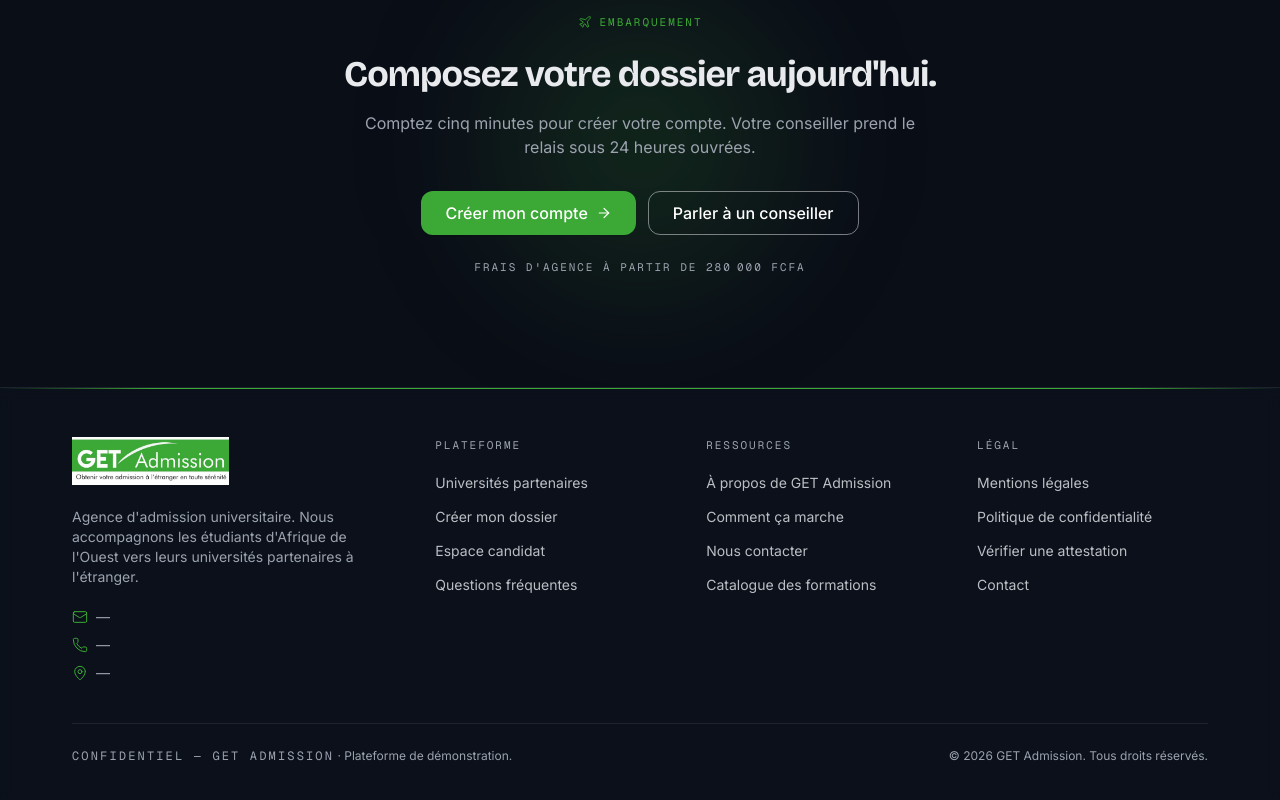
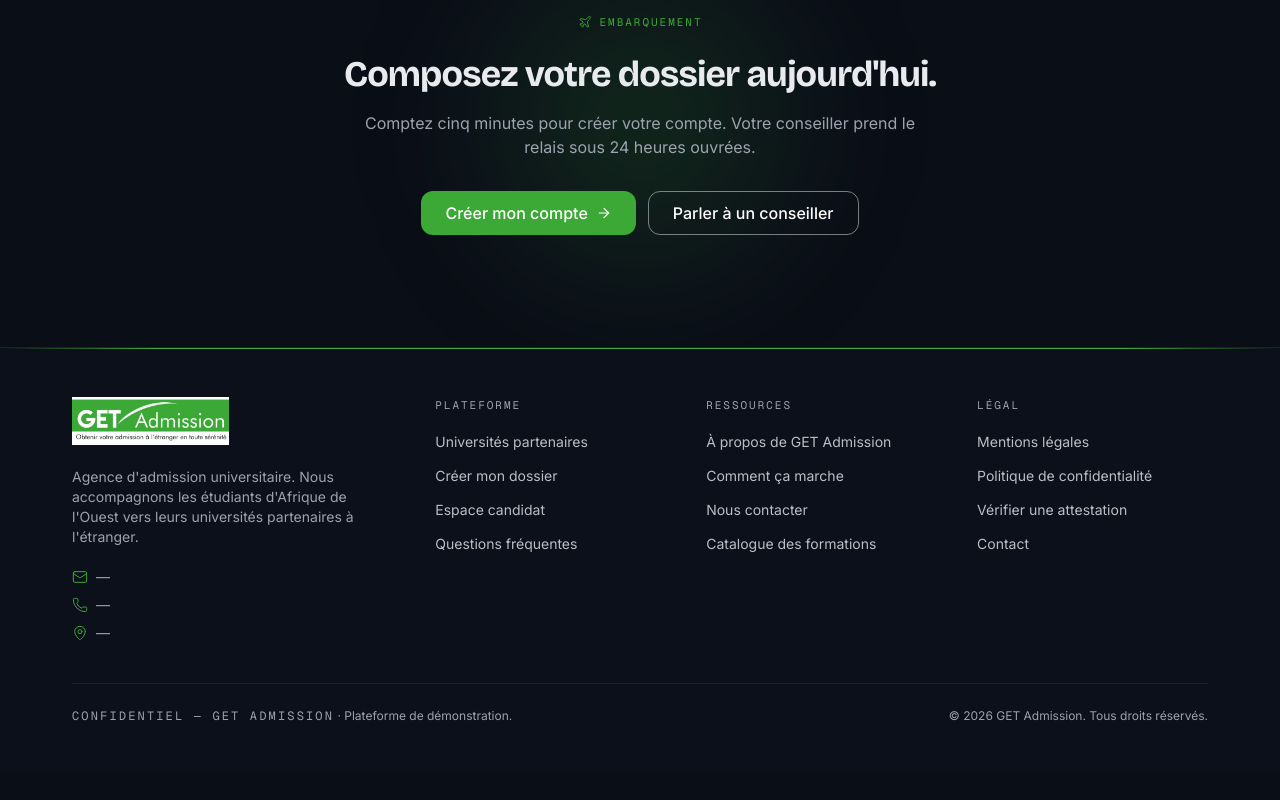
Before and after one commit to amasbarry223/Projet_GET_ADMISSION, a Next.js app: page / in a window 1280 px wide. Shown: the part 4143-4943 px from the top of the page. After the commit the page ends 4915 px from the top, so only its background shows below. Built offline with nearby package versions, Linux system fonts and the light colour scheme; no server answers.

Commit message:
fix: retire le montant "Frais d'agence" de la section Embarquement (accueil)

```diff
--- a/src/components/sections/final-cta.tsx
+++ b/src/components/sections/final-cta.tsx
@@ -4,7 +4,6 @@ import Link from "next/link";
 import { motion, useReducedMotion } from "framer-motion";
 import { ArrowRight, Plane } from "lucide-react";
 import { MotionButton } from "@/components/site/motion-button";
-import { formatFCFA } from "@/lib/format";
 import { fadeInUp, motionSafeVariants, revealViewport } from "@/lib/animations";
 
 export function FinalCta() {
@@ -47,9 +46,6 @@ export function FinalCta() {
               <Link href="/contact">Parler à un conseiller</Link>
             </MotionButton>
           </div>
-          <p className="mt-6 font-mono text-[11px] uppercase tracking-eyebrow text-muted-foreground">
-            Frais d&apos;agence à partir de {formatFCFA(280000)}
-          </p>
         </motion.div>
       </div>
     </section>
```
